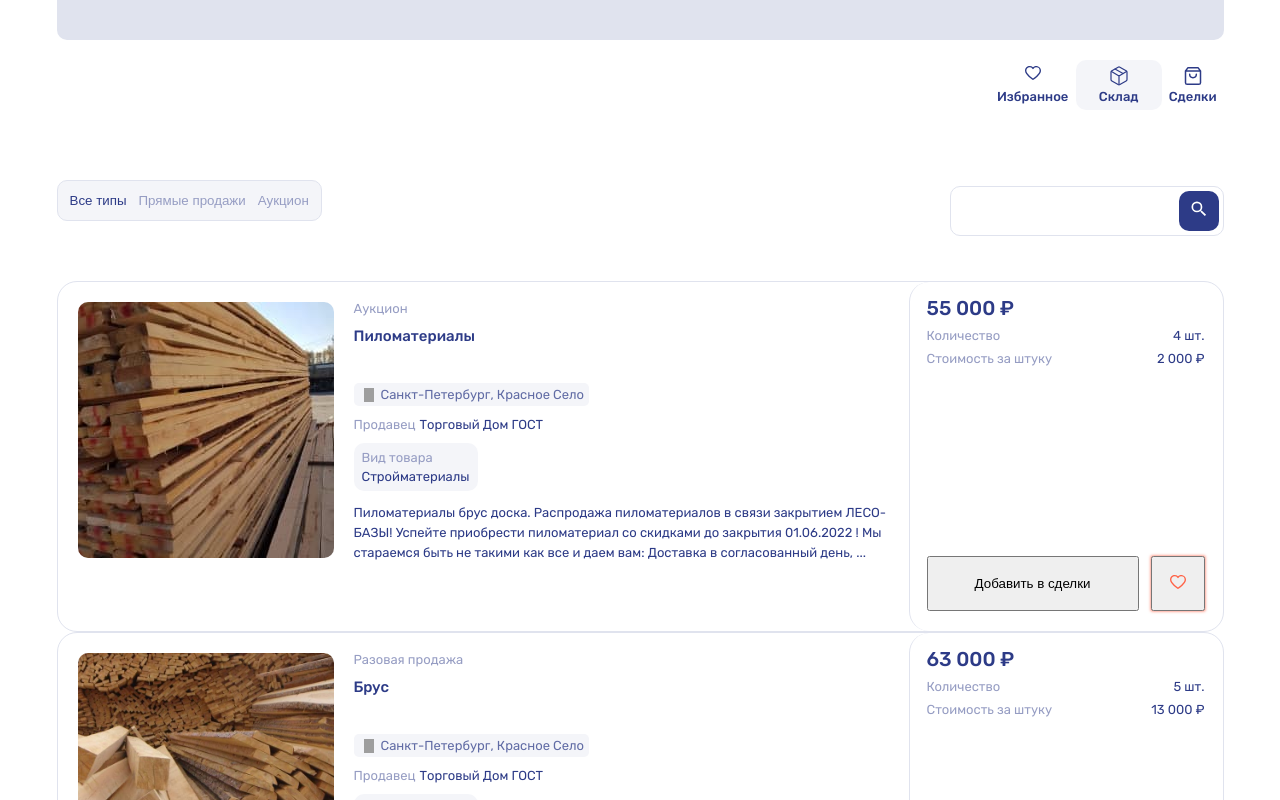
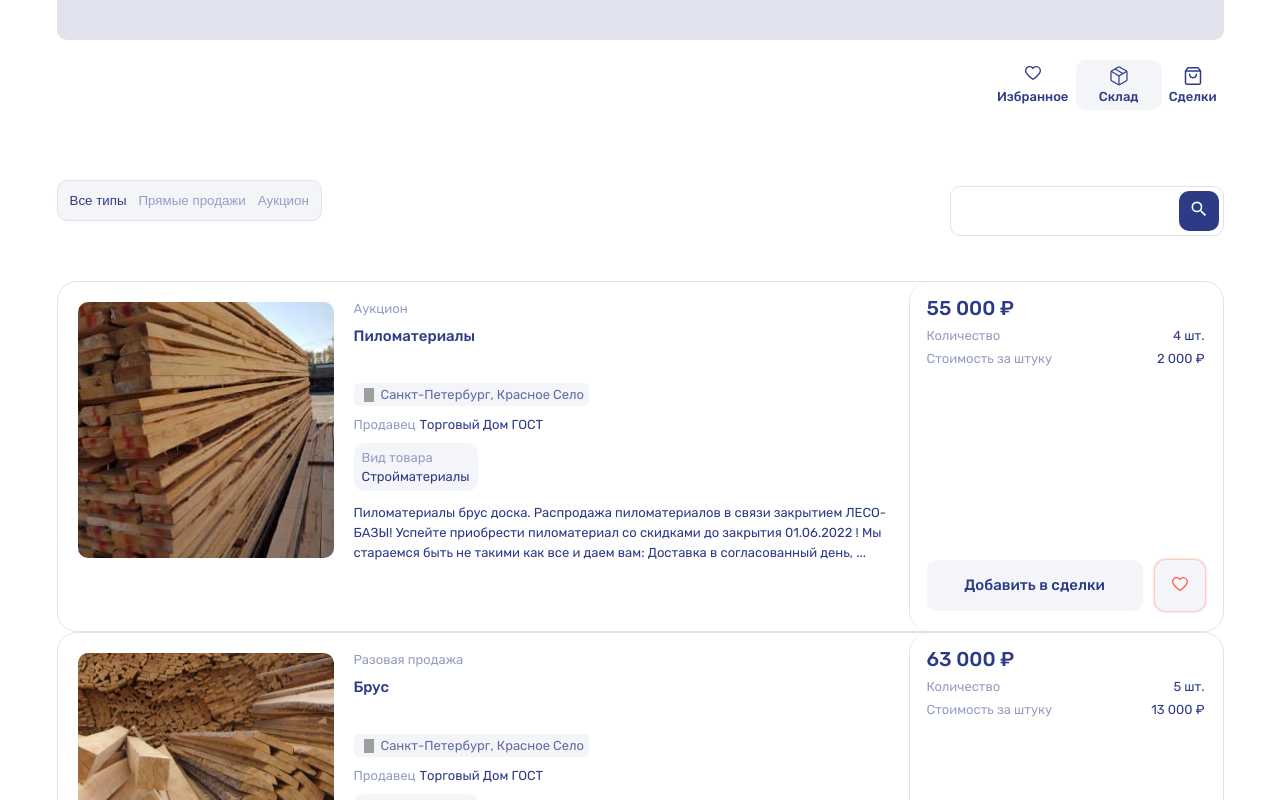
Before and after one commit to NaviSparrow/vue-test-construct, a Vue app: page / in a window 1280 px wide. Shown: the top 800 px of the page. Built offline with nearby package versions, Linux system fonts and the light colour scheme; grey boxes are pictures that could not be loaded.

Commit message:
добавить клас visually hidden

```diff
--- /dev/null
+++ b/public/css/global.module.css
@@ -0,0 +1,26 @@
+.visuallyHidden {
+    position: absolute;
+    width: 1px;
+    height: 1px;
+    margin: -1px;
+    padding: 0;
+    border: 0;
+    clip: rect(0 0 0 0);
+    overflow: hidden;
+}
+
+.defaultButton {
+    border: none;
+    margin: 0;
+    min-width: 50px;
+    max-width: 100%;
+    min-height: 50px;
+    font-family: inherit;
+    font-weight: 500;
+    font-size: 15px;
+    line-height: 100%;
+    color: #2D3B87;
+    background: #F4F5F9;
+    border-radius: 10px;
+    cursor: pointer;
+}
--- a/src/components/HeaderSearch.vue
+++ b/src/components/HeaderSearch.vue
@@ -1,17 +1,18 @@
 <script setup>
 import useSearch from "@/hooks/useSearch";
+import global from "/public/css/global.module.css";
 
 const { searchQuery, setSearchTerm } = useSearch();
 </script>
 
 <template>
   <section>
-    <h2 class="visually-hidden">Поиск</h2>
+    <h2 :class="global.visuallyHidden">Поиск</h2>
     <label :class="$style.control">
       <input :class="$style.searchInput" type="text" name="search" v-model="searchQuery" />
-      <span class="visually-hidden">Поиск.</span>
+      <span :class="global.visuallyHidden">Поиск.</span>
       <button :class="$style.applyButton" type="button" @click="setSearchTerm">
-        <span class="visually-hidden">Кнопка поиска.</span>
+        <span :class="global.visuallyHidden">Кнопка поиска.</span>
         <svg
           width="16"
           height="16"
--- a/src/components/HeaderSort.vue
+++ b/src/components/HeaderSort.vue
@@ -1,13 +1,14 @@
 <script setup>
 import useSort from "@/hooks/useSort";
 import { Sort } from "@/utils/utils";
+import global from "/public/css/global.module.css";
 
 const { sortChangeHandler, isCurrentSortAll, isCurrentSortAuction, isCurrentSortDirectSale } = useSort();
 </script>
 
 <template>
   <section :class="$style.sortContainer">
-    <h2 class="visually-hidden">Сортировка</h2>
+    <h2 :class="global.visuallyHidden">Сортировка</h2>
     <ul :class="$style.list">
       <li :class="$style.item">
         <button
--- a/src/components/PageCatalog.vue
+++ b/src/components/PageCatalog.vue
@@ -1,5 +1,6 @@
 <script setup>
 import CatalogCard from "@/components/CatalogCard";
+import global from "/public/css/global.module.css";
 
 defineProps({
   offers: Array
@@ -8,7 +9,7 @@
 
 <template>
   <section :class="$style.catalog">
-    <h2 class="visually-hidden">Каталог.</h2>
+    <h2 :class="global.visuallyHidden">Каталог.</h2>
     <div :class="$style.list">
       <catalog-card v-for="offer in offers" :offer="offer" :key="offer.id" />
     </div>
--- a/src/components/pages/PageLayout.vue
+++ b/src/components/pages/PageLayout.vue
@@ -3,6 +3,7 @@
 import PageHeader from "@/components/PageHeader";
 import useNavigation from "@/hooks/useNavigation";
 import PageControls from "@/components/PageControls";
+import global from "/public/css/global.module.css";
 
 const { pageHeading } = useNavigation();
 </script>
@@ -10,7 +11,7 @@
 <template>
   <page-header />
   <main :class="$style.main">
-    <h1 class="visually-hidden">{{ pageHeading }}</h1>
+    <h1 :class="global.visuallyHidden">{{ pageHeading }}</h1>
     <page-controls />
     <slot></slot>
   </main>
```
